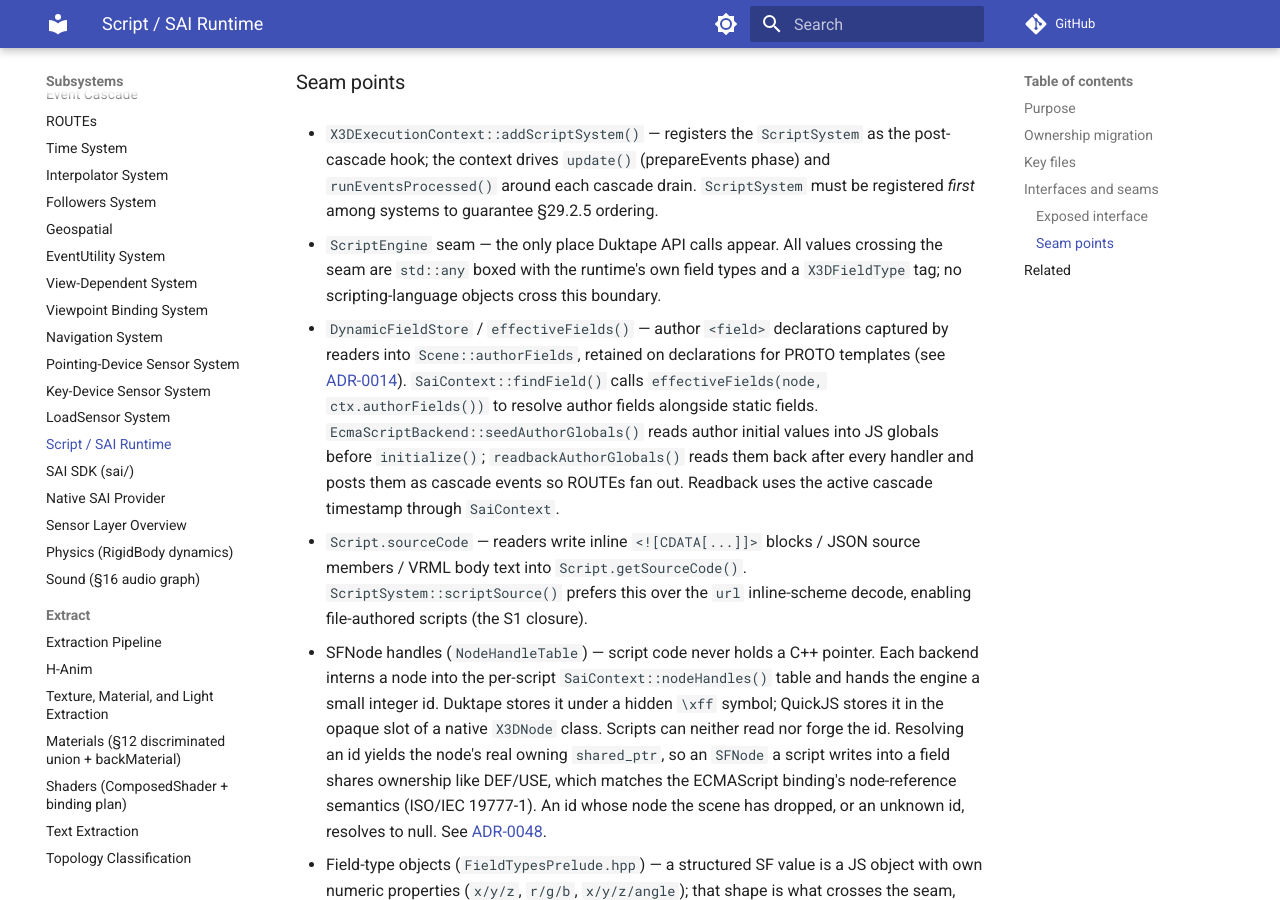
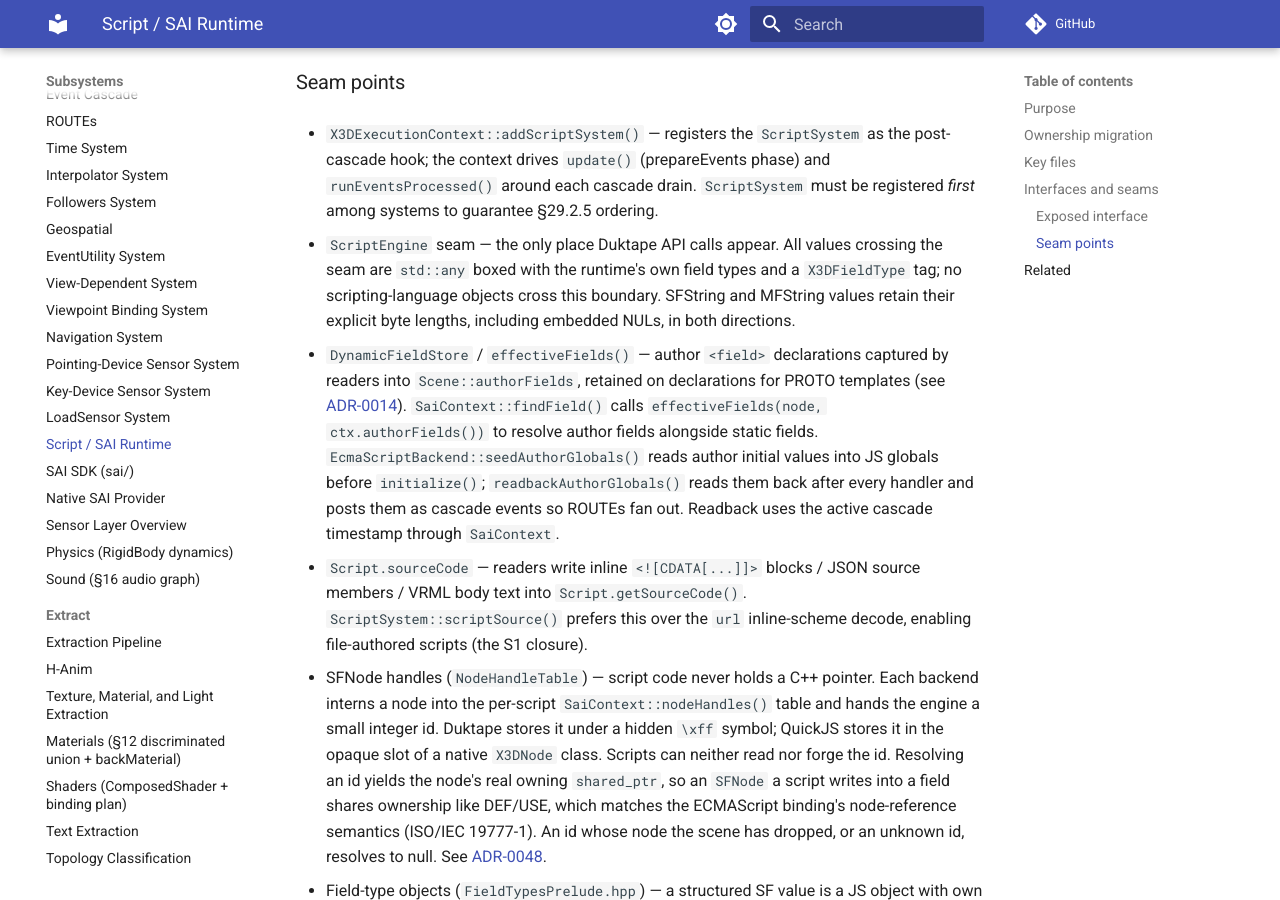
Before and after one commit to delta9000/x3d-cpp, an MkDocs documentation site: the page built from docs/wiki/subsystems/system-script-sai.md, in a window 1280 px wide and 900 px high, scrolled down 3810 px. Built offline with MkDocs 1.6.1 and Material for MkDocs 9.7.7, drawn with Linux system fonts in a browser that asks for light colours; comment, search, counter and statistics services are not loaded.

Commit message:
Preserve embedded NULs in Duktape string fields

```diff
--- a/docs/conformance/findings.yaml
+++ b/docs/conformance/findings.yaml
@@ -3183,7 +3183,9 @@
     receiver first (Open Inventor / X_ITE convention; the standard's text is
     ambiguous). Not covered: SFMatrix3f/4f methods and VrmlMatrix (matrices stay
     flat arrays), SFNode/MFNode construction from a string. Tests:
-    ecmascript/quickjs backend "field types" cases.
+    ecmascript/quickjs backend "field types" cases. SFString/MFString values
+    retain embedded NUL bytes across the engine boundary (shared backend T12
+    round-trip cases).
 
 - id: SCRIPT-BROWSER-SERVICES
   nodes: [Script]
--- a/docs/wiki/subsystems/system-script-sai.md
+++ b/docs/wiki/subsystems/system-script-sai.md
@@ -154,7 +154,7 @@ static std::any EcmaScriptBackend::toValue  (duk_context *ctx, duk_idx_t idx,
 
 - `X3DExecutionContext::addScriptSystem()` — registers the `ScriptSystem` as the post-cascade hook; the context drives `update()` (prepareEvents phase) and `runEventsProcessed()` around each cascade drain. `ScriptSystem` must be registered *first* among systems to guarantee §29.2.5 ordering.
 
-- `ScriptEngine` seam — the only place Duktape API calls appear. All values crossing the seam are `std::any` boxed with the runtime's own field types and a `X3DFieldType` tag; no scripting-language objects cross this boundary.
+- `ScriptEngine` seam — the only place Duktape API calls appear. All values crossing the seam are `std::any` boxed with the runtime's own field types and a `X3DFieldType` tag; no scripting-language objects cross this boundary. SFString and MFString values retain their explicit byte lengths, including embedded NULs, in both directions.
 
 - `DynamicFieldStore` / `effectiveFields()` — author `<field>` declarations captured by readers into `Scene::authorFields`, retained on declarations for PROTO templates (see [ADR-0014](../decisions/0014-dynamic-field-foundation.md)). `SaiContext::findField()` calls `effectiveFields(node, ctx.authorFields())` to resolve author fields alongside static fields. `EcmaScriptBackend::seedAuthorGlobals()` reads author initial values into JS globals before `initialize()`; `readbackAuthorGlobals()` reads them back after every handler and posts them as cascade events so ROUTEs fan out. Readback uses the active cascade timestamp through `SaiContext`.
 
```
Also changed, not shown: CHANGELOG.md (+2 -0 lines), docs/conformance/components/Scripting.md (+1 -1 lines), docs/sdk/v1-capabilities.md (+1 -1 lines), docs/conformance/model.json, 2 other files.
